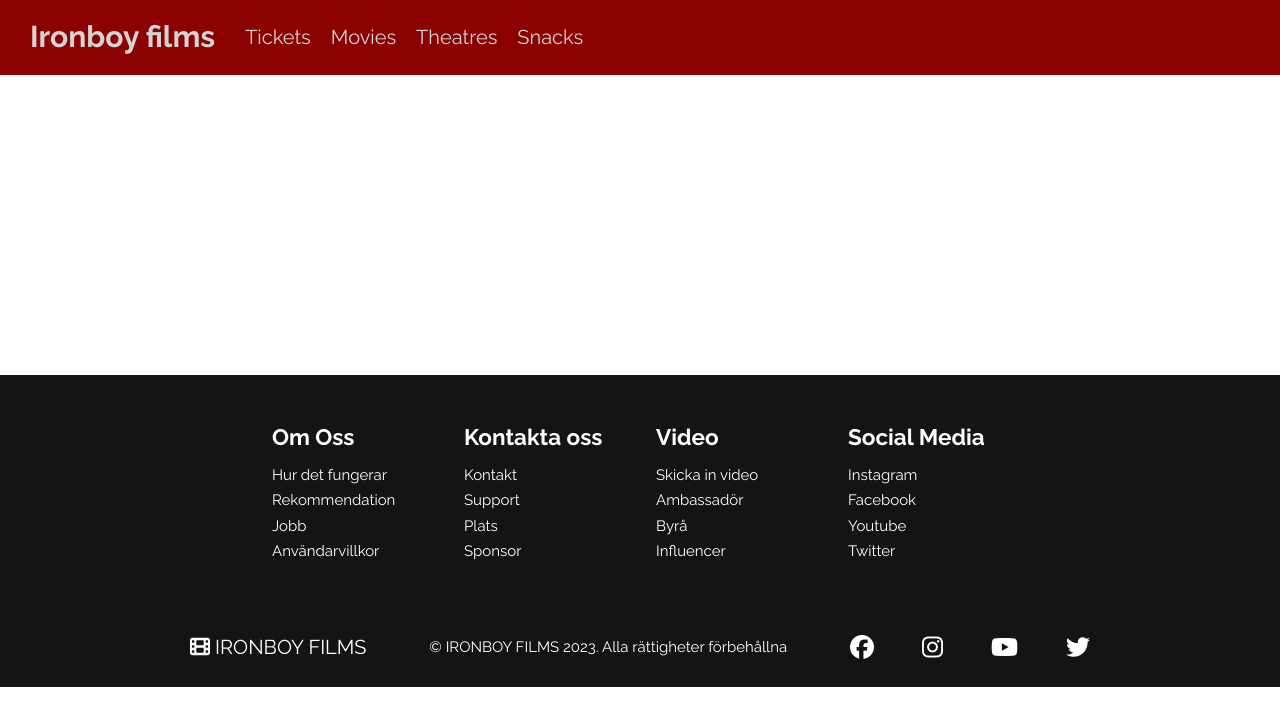
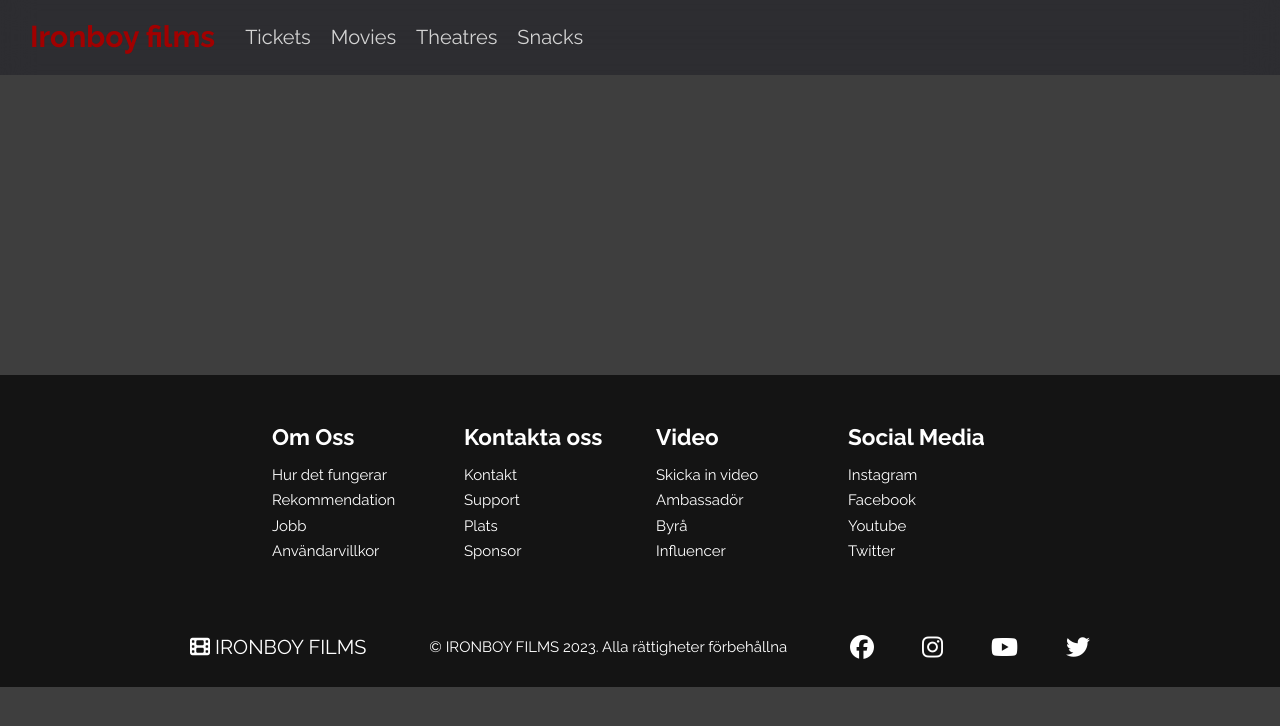
Before and after one commit to emanueljg/filmvisarna, a React (Vite) app: page /snacks in a window 1280 px wide. Shown: the top 726 px of the page. Built offline with nearby package versions, Linux system fonts and the light colour scheme.

Commit message:
Styling update

```diff
--- a/src/css/style.css
+++ b/src/css/style.css
@@ -10,12 +10,14 @@
 body {
   font-family: 'Raleway';
   font-size: 20px;
+  background-color: #3e3e3e;
 }
 
 
 header {
-  background-color: darkred;
-  color: lightgray;
+  background: rgba(11, 12, 23, 0.32);
+  backdrop-filter: blur(17px);
+  color: rgb(161, 0, 0,1);
   padding: 20px 30px;
   display: flex;
   align-items: center;
```
